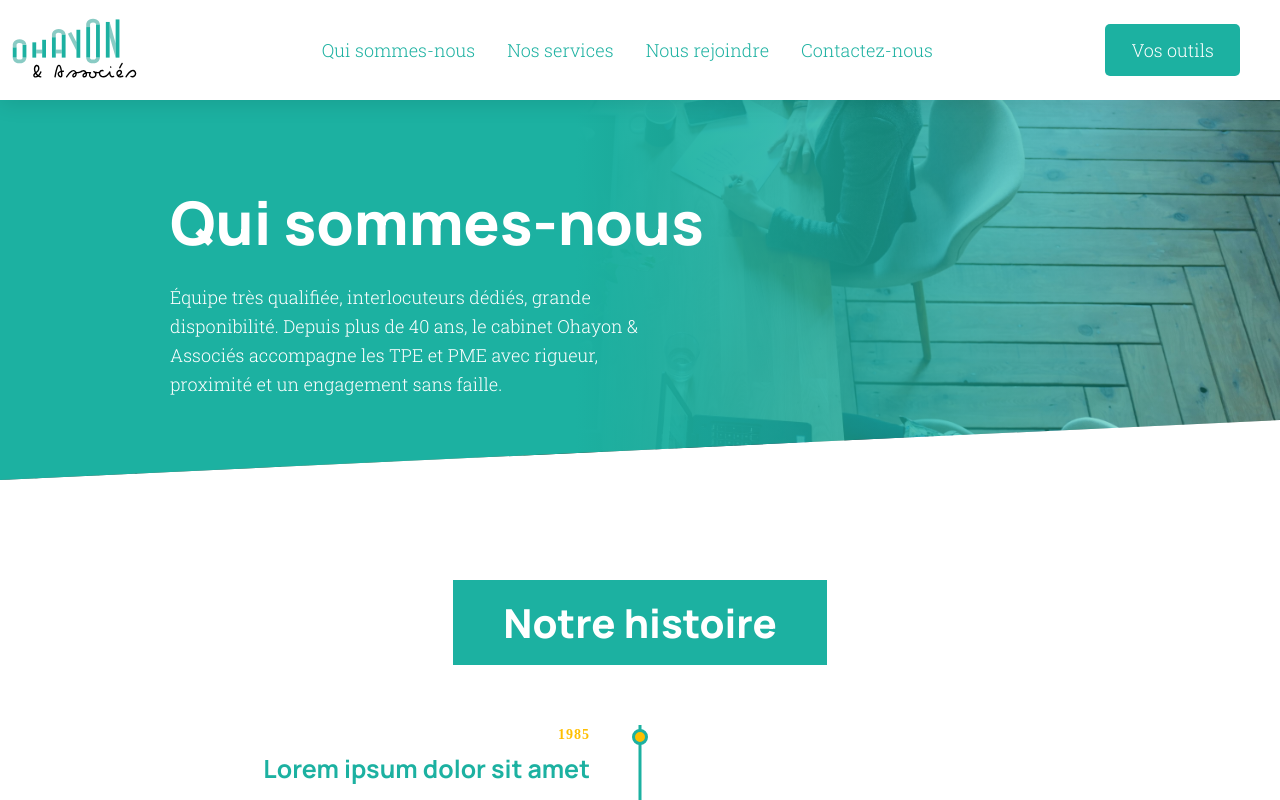
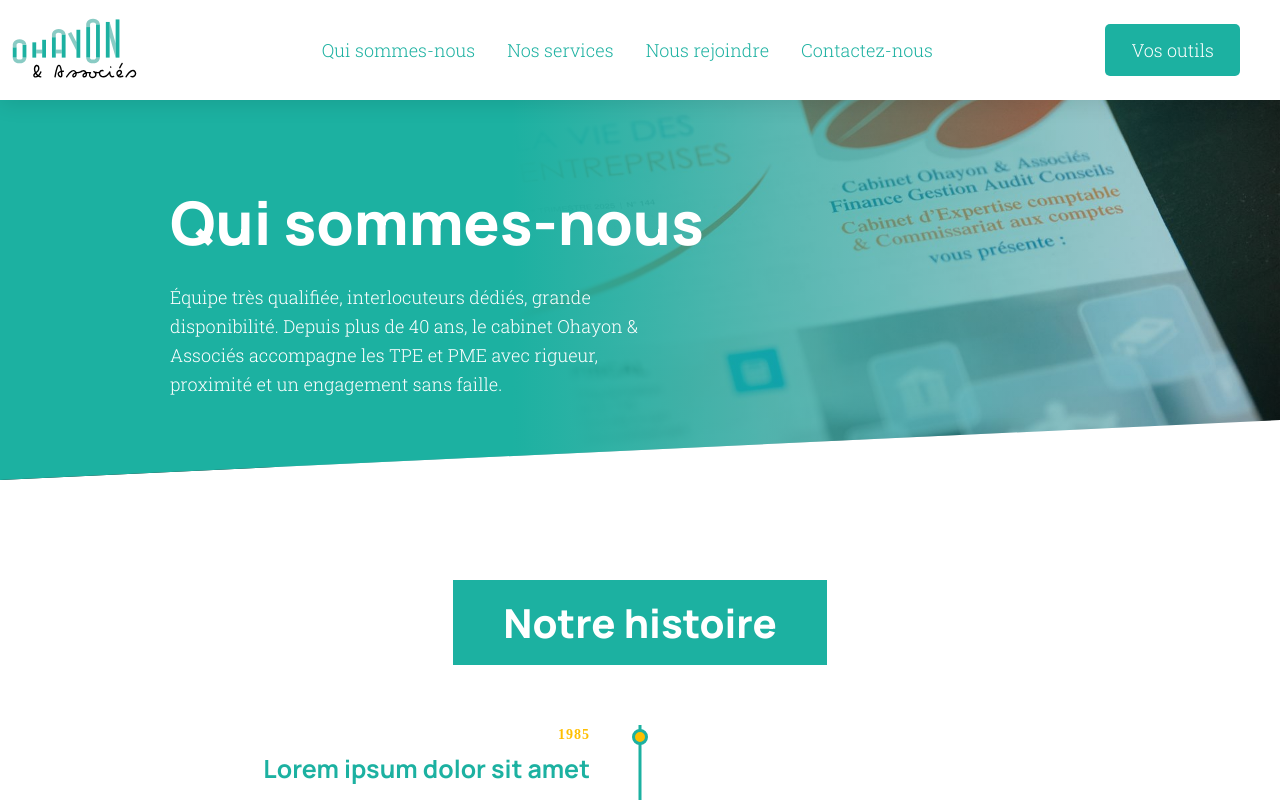
Before and after one commit to Marie-Garde/ohayon, a Nuxt app: page /qui-sommes-nous in a window 1280 px wide. Shown: the top 800 px of the page. Built offline with nearby package versions, Linux system fonts and the light colour scheme.

Commit message:
use historique.jpg in the page hero and reveal animations on pillar cards
Swap the hero photo for historique.jpg (resized from 16MB to ~150KB),
align its overlay gradient with the home hero (fully transparent on
the right), and add alternating left/right v-reveal animations to the
4 pillar cards.

```diff
--- a/app/components/qui-sommes-nous/PageHero.vue
+++ b/app/components/qui-sommes-nous/PageHero.vue
@@ -2,7 +2,7 @@
   <section class="page-hero">
     <div class="page-hero__overlay"></div>
     <img
-      src="~/assets/illustrations/images/home/image.jpg"
+      src="~/assets/illustrations/images/qui-sommes-nous/historique.jpg"
       alt="Cabinet Ohayon & Associés"
       class="page-hero__image"
     />
@@ -46,9 +46,9 @@
   z-index: 1;
   background: linear-gradient(
     to right,
-    var(--color-primary) 45%,
-    rgba(28, 177, 161, 0.75) 70%,
-    rgba(28, 177, 161, 0.3) 100%
+    var(--color-primary) 40%,
+    rgba(28, 177, 161, 0.6) 60%,
+    transparent 100%
   );
 }
 
--- a/app/components/qui-sommes-nous/PillarsSection.vue
+++ b/app/components/qui-sommes-nous/PillarsSection.vue
@@ -14,14 +14,14 @@
     </div>
 
     <div class="pillars__list">
-      <div class="pillars__item">
+      <div class="pillars__item" v-reveal="'left'">
         <h3>Expertise &amp; qualité</h3>
         <p>
           Une équipe où ⅓ sont experts-comptables. Votre interlocuteur a la
           compétence de répondre à 99% de vos questions.
         </p>
       </div>
-      <div class="pillars__item">
+      <div class="pillars__item" v-reveal="'right'">
         <h3>Digitalisation pionnière</h3>
         <p>
           0 papier depuis 15 ans, outils interactifs (Pennylane, Silae…),
@@ -29,7 +29,7 @@
           pratique depuis 2010.
         </p>
       </div>
-      <div class="pillars__item">
+      <div class="pillars__item" v-reveal="'left'">
         <h3>Réactivité &amp; proximité</h3>
         <p>
           Un collaborateur dédié, joignable en ligne directe, réponse mail
@@ -37,7 +37,7 @@
           clients.
         </p>
       </div>
-      <div class="pillars__item">
+      <div class="pillars__item" v-reveal="'right'">
         <h3>Sur-mesure, sans standard</h3>
         <p>
           Pas de pack, pas de grille. On commence par comprendre votre
```
Also changed, not shown: app/assets/illustrations/images/qui-sommes-nous/historique.jpg (added).
